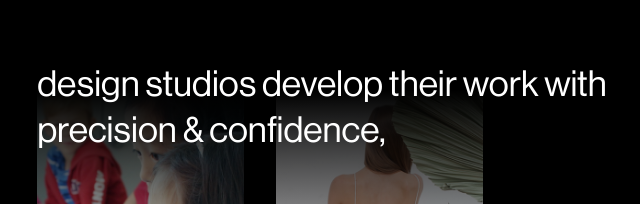
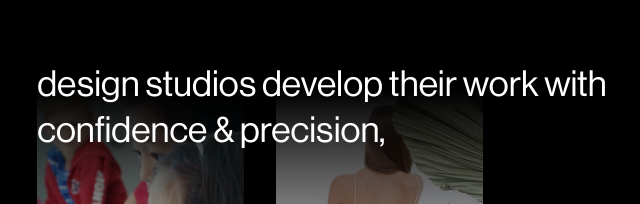
Before and after one commit to blunt/blunt-17, a website: page index.html in a window 1280 px wide. Shown: the part 1450-1654 px from the top of the page, without its empty margins (414-1054 px from the left). Drawn offline with Linux system fonts and the light colour scheme.

Commit message:
fix text

```diff
--- a/index.html
+++ b/index.html
@@ -110,7 +110,7 @@
             </div>
         </div>
         <div class="w-70-l fr-l mb5">
-            <h3 class="f2 fw5 ph3 mt0 mb5 relative z-1">design studios develop their work with precision & confidence,</h3>
+            <h3 class="f2 fw5 ph3 mt0 mb5 relative z-1">design studios develop their work with confidence & precision,</h3>
             <div class="flex flex-wrap nt6">
                 <div class="w-third-ns w-50 ph3 project">
                     <div class="aspect-ratio aspect-ratio--3x4">
```
